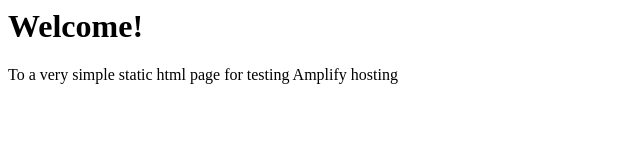
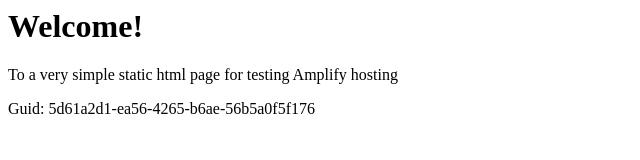
Before and after one commit to aws-aemilia-dub/Github-PR-Commit-Integration-Test-DoNotTouch-v0-prod-eu-west-1, a website: page src/index.html in a window 1280 px wide. Shown: the whole page, without its empty margins (0-640 px from the left). Drawn offline with Linux system fonts and the light colour scheme.

Commit message:
commit from integ tests

```diff
--- a/src/index.html
+++ b/src/index.html
@@ -1,3 +1,5 @@
+
+
 <html lang="en">
 
 <head>
@@ -10,6 +12,6 @@
 <body>
     <h1>Welcome!</h1>
     <p>To a very simple static html page for testing Amplify hosting</p>
-</body>
+    <p>Guid: 5d61a2d1-ea56-4265-b6ae-56b5a0f5f176</p></body>
 
 </html>
```
